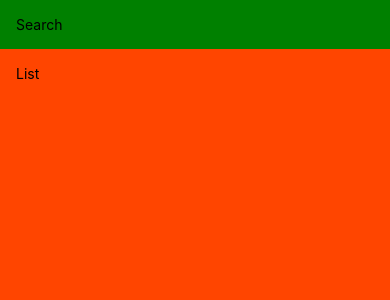
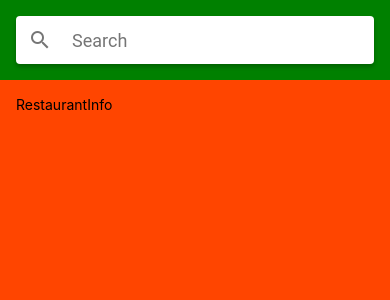
Before and after one commit to logicb0mb/MealsToGo, a React Native app: screen / in a window 390 px wide. Shown: the top 300 px of the page. Built offline with nearby package versions, Linux system fonts and the light colour scheme.

Commit message:
All Restaurants Screen and Restaurants Info P1

```diff
--- a/App.js
+++ b/App.js
@@ -1,34 +1,14 @@
 import { StatusBar as ExpoStatusBar } from 'expo-status-bar';
 import React from 'react';
-import { StyleSheet, Text, View, SafeAreaView, StatusBar } from 'react-native';
-
+import { StyleSheet } from 'react-native';
+import { RestaurantsScreen } from './src/features/restaurants/screens/restaurants.screen';
 export default function App() {
   return (
     <>
-      <SafeAreaView style={styles.container}>
-        <View style={styles.search}>
-          <Text>Search</Text>
-        </View>
-        <View style={styles.list}>
-          <Text>List</Text>
-        </View>
-      </SafeAreaView>
+      <RestaurantsScreen />
+      <ExpoStatusBar style="auto" />
     </>
   );
 }
 
-const styles = StyleSheet.create({
-  container: {
-    flex: 1,
-    marginTop: StatusBar.currentHeight,
-  },
-  search: {
-    padding: 16,
-    backgroundColor: 'green',
-  },
-  list: {
-    flex: 1,
-    padding: 16,
-    backgroundColor: 'orangered',
-  },
-});
+const styles = StyleSheet.create({});
--- /dev/null
+++ b/src/features/restaurants/components/restaurant-info.component.js
@@ -0,0 +1,14 @@
+import React from 'react';
+import { StyleSheet, Text, View } from 'react-native';
+
+const RestaurantInfo = () => {
+  return (
+    <View>
+      <Text>RestaurantInfo</Text>
+    </View>
+  );
+};
+
+export default RestaurantInfo;
+
+const styles = StyleSheet.create({});
--- /dev/null
+++ b/src/features/restaurants/screens/restaurants.screen.js
@@ -0,0 +1,34 @@
+import React from 'react';
+import { StyleSheet, Text, View, SafeAreaView, StatusBar } from 'react-native';
+import { Searchbar } from 'react-native-paper';
+
+import RestaurantInfo from '../components/restaurant-info.component';
+
+export const RestaurantsScreen = () => {
+  return (
+    <SafeAreaView style={styles.container}>
+      <View style={styles.search}>
+        <Searchbar placeholder="Search" />
+      </View>
+      <View style={styles.list}>
+        <RestaurantInfo />
+      </View>
+    </SafeAreaView>
+  );
+};
+
+const styles = StyleSheet.create({
+  container: {
+    flex: 1,
+    marginTop: StatusBar.currentHeight,
+  },
+  search: {
+    padding: 16,
+    backgroundColor: 'green',
+  },
+  list: {
+    flex: 1,
+    padding: 16,
+    backgroundColor: 'orangered',
+  },
+});
```
Also changed, not shown: 1 other file (tests, documents, lock files or other folders).
